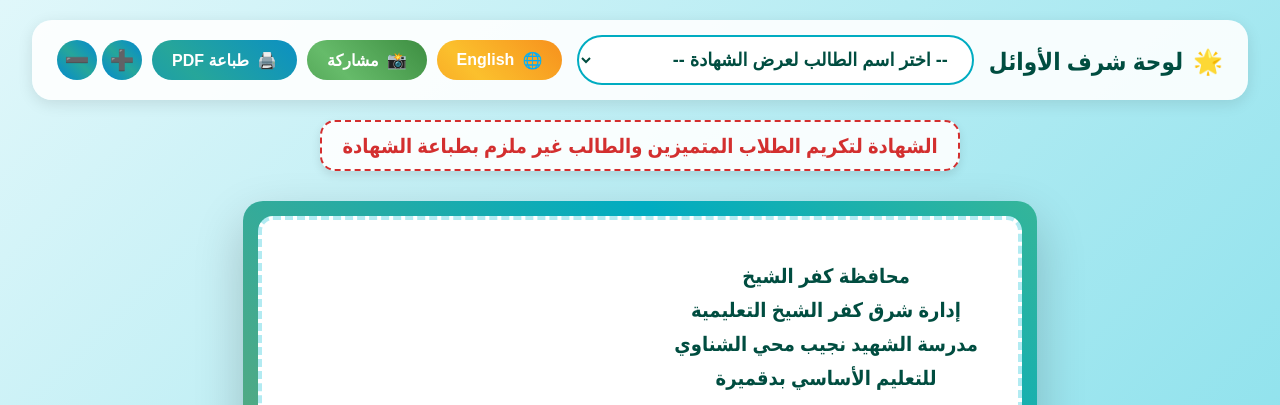
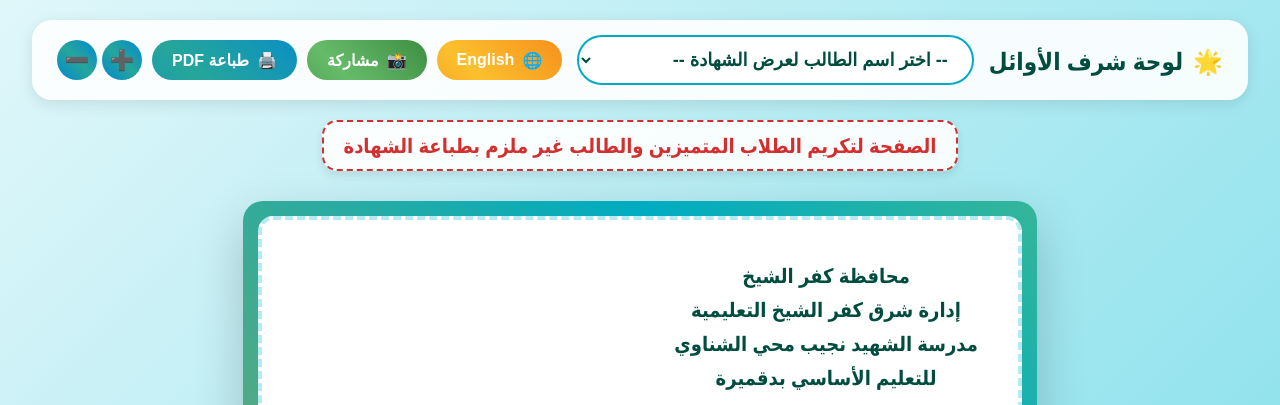
Before and after one commit to mazen19812002/Appreciation, a plain HTML site: page index.html in a window 1280 px wide. Shown: the top 405 px of the page. Drawn offline with nearby package versions, Linux system fonts and the light colour scheme.

Commit message:
Update index.html

```diff
--- a/index.html
+++ b/index.html
@@ -437,7 +437,7 @@
                 shareSuccess: "تمت المشاركة بنجاح!",
                 shareError: "عذراً، حدث خطأ أثناء التجهيز.",
                 shareLoading: "جاري التقاط صورة عالية الدقة... ⏳",
-                disclaimer: "الشهادة لتكريم الطلاب المتميزين والطالب غير ملزم بطباعة الشهادة",
+                disclaimer: "الصفحة لتكريم الطلاب المتميزين والطالب غير ملزم بطباعة الشهادة",
                 modalTitle: "الصورة جاهزة بنجاح!",
                 modalDesc: "اضغط مطولاً (Long Press) على الصورة لحفظها أو مشاركتها بأمان، أو استخدم الأزرار.",
                 btnDownload: "تحميل الصورة",
```
